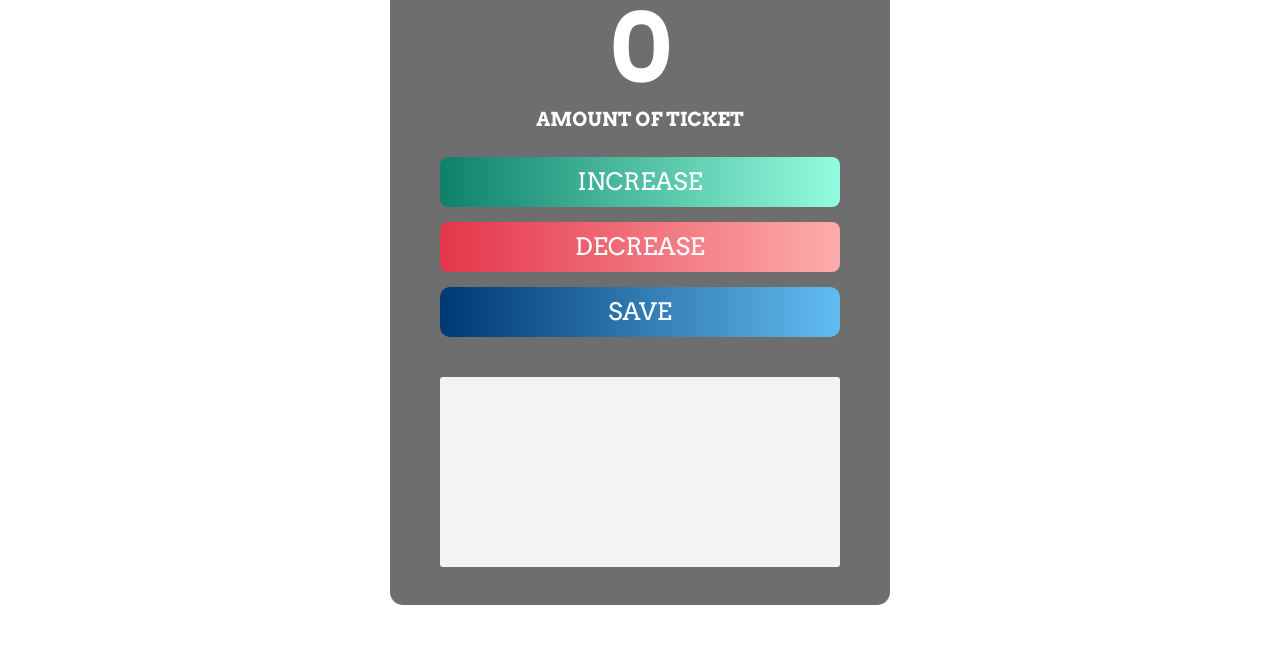
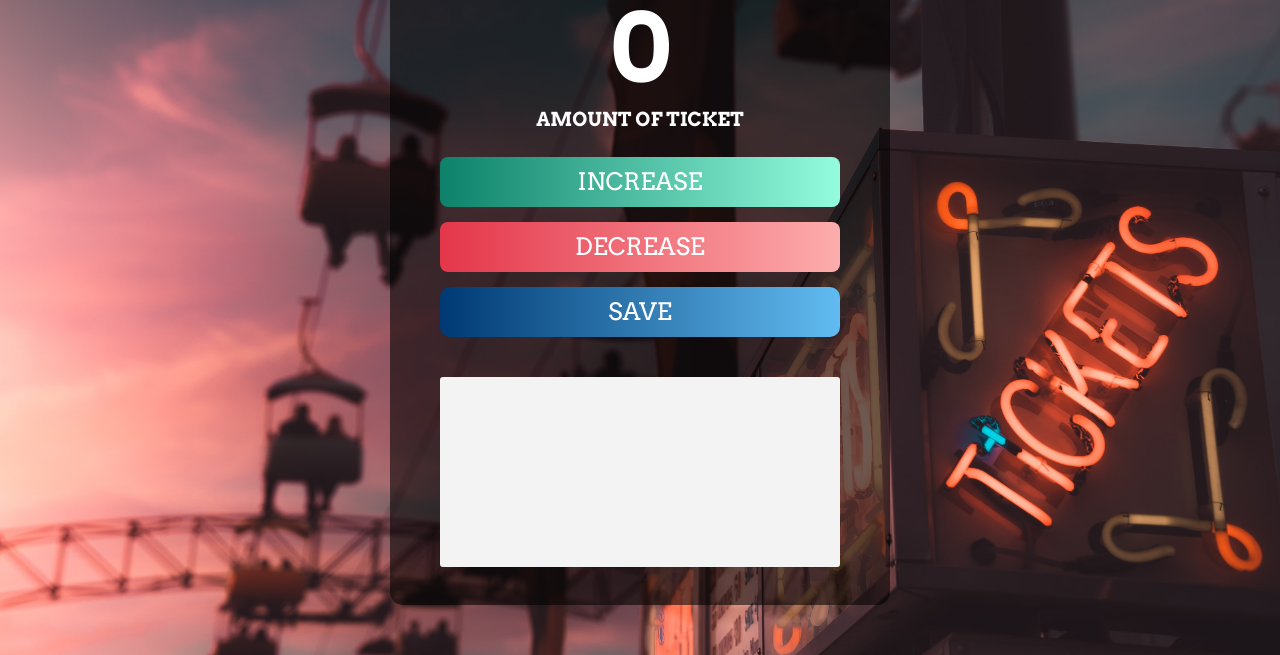
Before and after one commit to George-Meskhoradze/Ticket-Calculator, a plain HTML site: page index.html in a window 1280 px wide. Shown: the part 145-800 px from the top of the page. Drawn offline with Linux system fonts and the light colour scheme; the site is published under a folder, as on GitHub Pages, so addresses that start at the root find nothing.

Commit message:
Update style.css

```diff
--- a/style.css
+++ b/style.css
@@ -11,7 +11,7 @@
 .background-img {
   width: 100%;
   height: 100vh;
-  background: url(/bg.jpg);
+  background: url(./bg.jpg);
   background-size: cover;
   background-position: center;
   display: flex;
```
